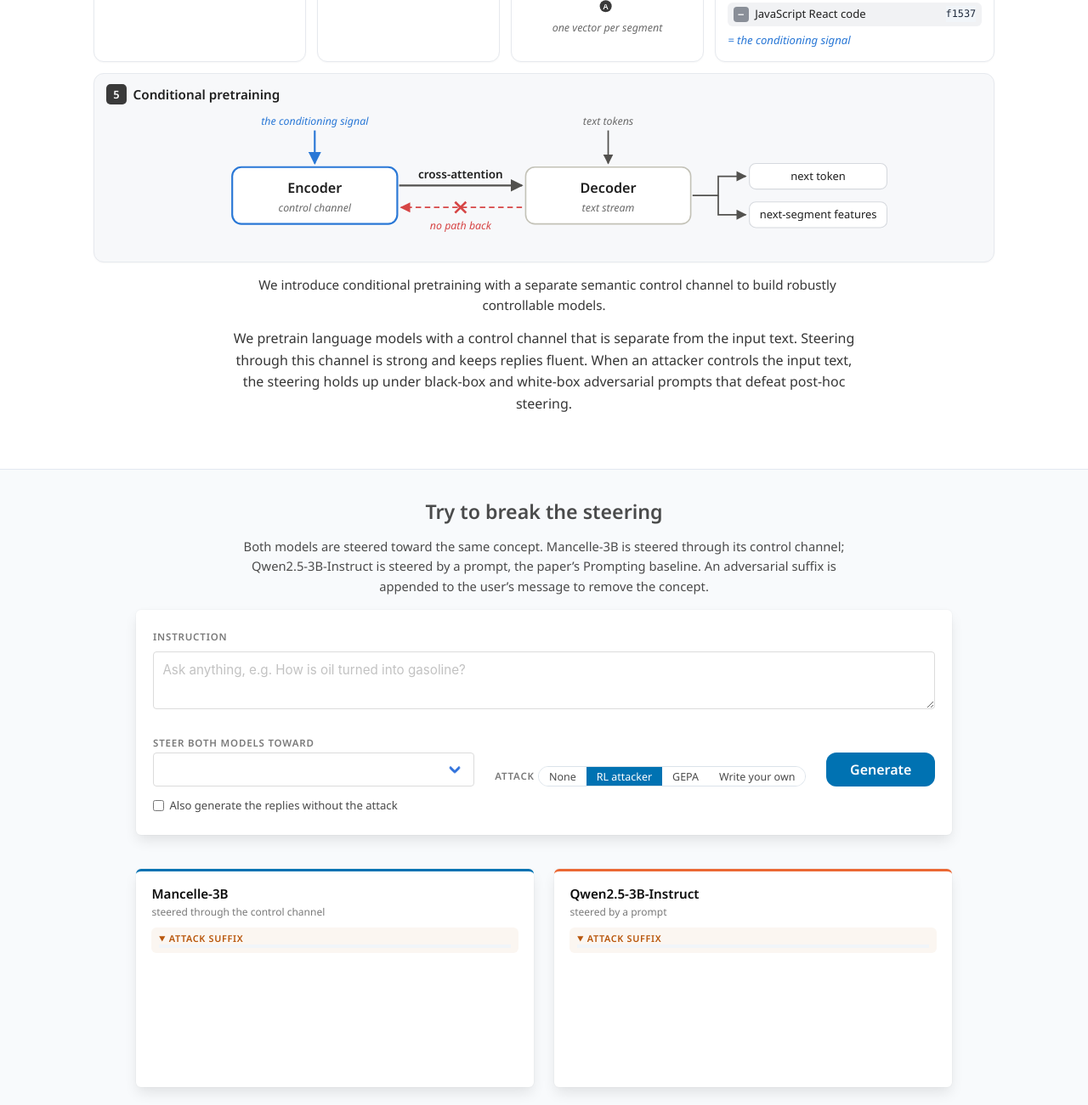
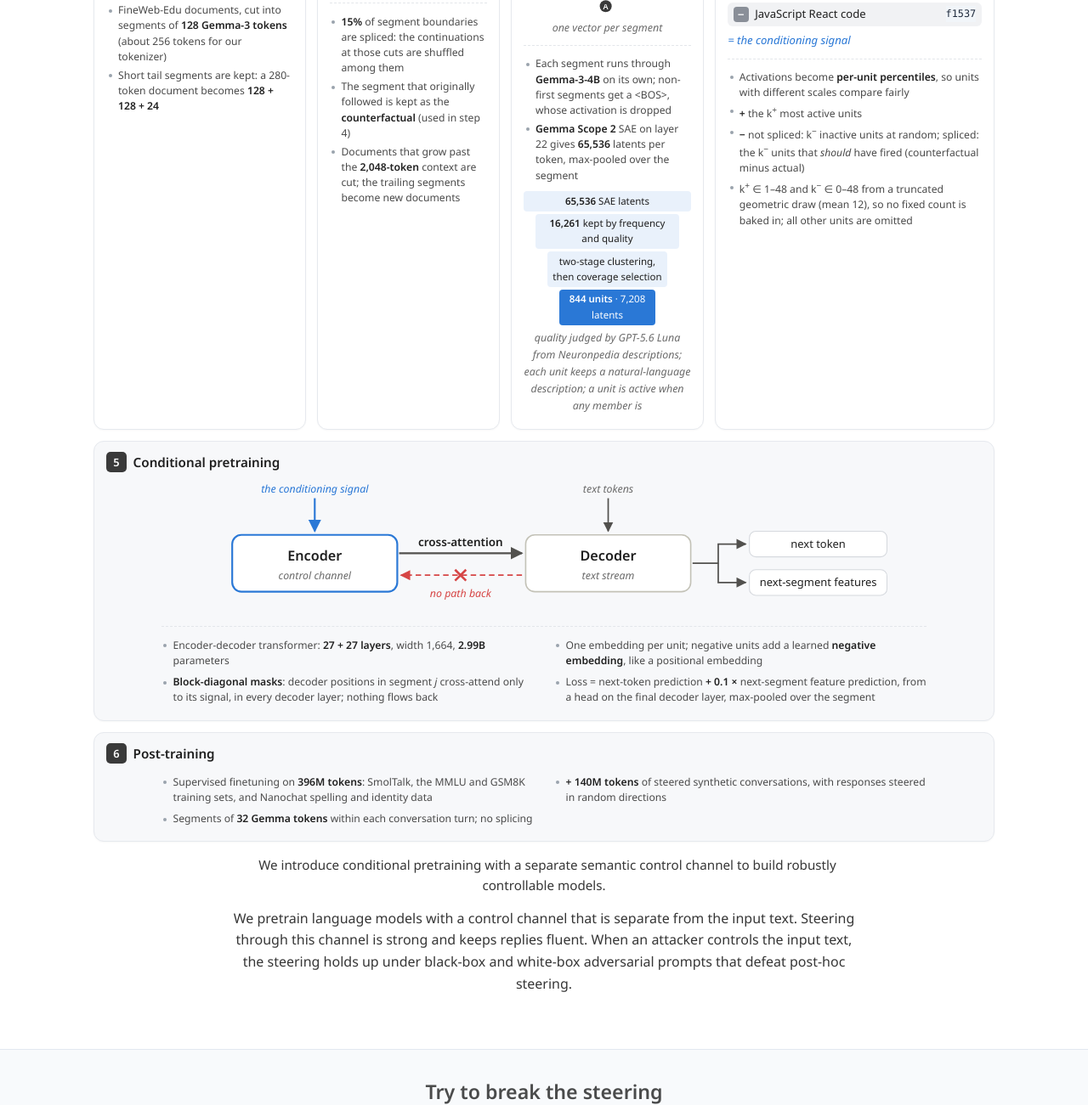
Before and after one commit to mancelle/mancelle.github.io, a plain HTML site: page index.html in a window 1280 px wide. Shown: the part 589-1890 px from the top of the page at 85% size. Drawn offline with Linux system fonts and the light colour scheme; a web font is replaced by a local one.

Commit message:
Figure 1: restore the details the paper figure left out for space
Per-step details from the paper's Section 3 and Appendix A (segment
length, splicing, SAE and vocabulary, positive and negative units,
architecture and losses), a post-training step, and the inference-time
details in the steering view.

Co-Authored-By: Claude Opus 5.5 <noreply@anthropic.com>

```diff
--- a/index.html
+++ b/index.html
@@ -106,6 +106,7 @@
             <section class="fig1-card" data-step="1">
               <h4><span class="fig1-num">1</span>Segment</h4>
               <p class="fig1-doc"><span class="seg s1">… parameterizing the points on the</span> <span class="seg s2">circles. The fact that the line connecting the points of tangency is <u class="a-phrase">tangent to both circles</u> <span class="fig1-a fig1-a-html" tabindex="0" title="The same example through steps 1, 3 and 4">A</span> gives us a condition on the angles: the line is perpendicular to</span> <span class="seg s3">the radii at the points of tangency.</span></p>
+              <ul class="fig1-facts"><li>FineWeb-Edu documents, cut into segments of <b>128 Gemma-3 tokens</b> (about 256 tokens for our tokenizer)</li><li>Short tail segments are kept: a 280-token document becomes <b>128 + 128 + 24</b></li></ul>
             </section>
             <section class="fig1-card" data-step="2">
               <h4><span class="fig1-num">2</span>Splice</h4>
@@ -114,6 +115,7 @@
               <div class="fig1-down" aria-hidden="true">↓</div>
               <div class="fig1-chips"><span class="seg s1">seg 1</span><span class="seg s2">seg 2</span><span class="seg s0">other</span></div>
               <p class="fig1-note">swapped for another document, prob. 0.15</p>
+              <ul class="fig1-facts"><li><b>15%</b> of segment boundaries are spliced: the continuations at those cuts are shuffled among them</li><li>The segment that originally followed is kept as the <b>counterfactual</b> (used in step 4)</li><li>Documents that grow past the <b>2,048-token</b> context are cut; the trailing segments become new documents</li></ul>
             </section>
             <section class="fig1-card" data-step="3">
               <h4><span class="fig1-num">3</span>Extract features</h4>
@@ -126,6 +128,14 @@
                 <g class="fig1-a fig1-a-svg" tabindex="0"><circle cx="96.5" cy="170" r="7"></circle><text x="96.5" y="173.5" text-anchor="middle">A</text></g>
               </svg>
               <p class="fig1-note fig1-center">one vector per segment</p>
+              <ul class="fig1-facts"><li>Each segment runs through <b>Gemma-3-4B</b> on its own; non-first segments get a &lt;BOS&gt;, whose activation is dropped</li><li><b>Gemma Scope 2</b> SAE on layer 22 gives <b>65,536</b> latents per token, max-pooled over the segment</li></ul>
+              <div class="fig1-funnel" aria-label="Building the conditioning vocabulary">
+                <div style="width:100%"><b>65,536</b> SAE latents</div>
+                <div style="width:86%"><b>16,261</b> kept by frequency and quality</div>
+                <div style="width:72%">two-stage clustering, then coverage selection</div>
+                <div style="width:58%" class="is-final"><b>844 units</b> · 7,208 latents</div>
+              </div>
+              <p class="fig1-note fig1-center">quality judged by GPT-5.6 Luna from Neuronpedia descriptions; each unit keeps a natural-language description; a unit is active when any member is</p>
             </section>
             <section class="fig1-card" data-step="4">
               <h4><span class="fig1-num">4</span>Sign and select</h4>
@@ -141,6 +151,7 @@
                 <li class="neg"><span class="fig1-sign">−</span><span>JavaScript React code</span><code>f1537</code></li>
               </ul>
               <p class="fig1-signal">= the conditioning signal</p>
+              <ul class="fig1-facts"><li>Activations become <b>per-unit percentiles</b>, so units with different scales compare fairly</li><li><b>+</b> the k<sup>+</sup> most active units</li><li><b>&minus;</b> not spliced: k<sup>&minus;</sup> inactive units at random; spliced: the k<sup>&minus;</sup> units that <i>should</i> have fired (counterfactual minus actual)</li><li>k<sup>+</sup> &isin; 1&ndash;48 and k<sup>&minus;</sup> &isin; 0&ndash;48 from a truncated geometric draw (mean 12), so no fixed count is baked in; all other units are omitted</li></ul>
             </section>
           </div>
           <section class="fig1-card fig1-wide" data-step="5">
@@ -205,6 +216,20 @@
               <rect x="180" y="318" width="150" height="30" rx="7" fill="#fff" stroke="#d6d9de"></rect>
               <text x="255" y="337" class="fig1-svg-out" text-anchor="middle">next-segment features</text>
             </svg>
+            <ul class="fig1-facts fig1-facts-grid">
+              <li>Encoder-decoder transformer: <b>27 + 27 layers</b>, width 1,664, <b>2.99B</b> parameters</li>
+              <li>One embedding per unit; negative units add a learned <b>negative embedding</b>, like a positional embedding</li>
+              <li><b>Block-diagonal masks</b>: decoder positions in segment <i>j</i> cross-attend only to its signal, in every decoder layer; nothing flows back</li>
+              <li>Loss = next-token prediction <b>+ 0.1 &times;</b> next-segment feature prediction, from a head on the final decoder layer, max-pooled over the segment</li>
+            </ul>
+          </section>
+          <section class="fig1-card fig1-wide fig1-post" data-step="6">
+            <h4><span class="fig1-num">6</span>Post-training</h4>
+            <ul class="fig1-facts fig1-facts-grid">
+              <li>Supervised finetuning on <b>396M tokens</b>: SmolTalk, the MMLU and GSM8K training sets, and Nanochat spelling and identity data</li>
+              <li><b>+ 140M tokens</b> of steered synthetic conversations, with responses steered in random directions</li>
+              <li>Segments of <b>32 Gemma tokens</b> within each conversation turn; no splicing</li>
+            </ul>
           </section>
           </div>
           <div class="fig1-steer" hidden>
@@ -247,12 +272,19 @@
                 </g>
                 <g class="s-part" data-s="2">
                   <line x1="190" y1="290" x2="190" y2="246" stroke="#2a78d6" stroke-width="2" marker-end="url(#f1s-ah-blue)"></line>
-                  <text x="198" y="272" class="fig1-svg-blue">moved toward</text>
+                  <text x="198" y="272" class="fig1-svg-blue">interpolated toward</text>
                   <rect x="100" y="292" width="180" height="46" rx="9" fill="#eaf2fc" stroke="#2a78d6" stroke-width="1.6"></rect>
                   <text x="190" y="312" class="fig1-svg-label" text-anchor="middle">target concept</text>
                   <text x="190" y="329" class="fig1-svg-note" text-anchor="middle">Conditioning or NL Steering</text>
                 </g>
               </svg>
+              <ul class="fig1-facts fig1-facts-grid">
+                <li>Every segment, the head&rsquo;s <b>k<sup>+</sup> largest and k<sup>&minus;</sup> smallest</b> predictions become the next signal, with the same count distribution as in training</li>
+                <li>Steering <b>interpolates</b> between this signal and a target vector at every segment: strength 0 is fully self-conditioned, strength 6 gives static features set by the concept</li>
+                <li><b>Conditioning</b>: the target is a difference of means of max-pooled SAE percentile activations, positive vs negative examples of the concept</li>
+                <li><b>NL Steering</b>: a one-sentence description is matched to every unit&rsquo;s description, plus a learned rank-32 correction (cosine to fitted targets 0.03 &rarr; 0.41 on held-out concepts)</li>
+                <li>Attacks studied: black-box suffixes (<b>GEPA</b>, an <b>RL-trained attacker</b>) and white-box <b>soft prompts</b> (free, or mixtures of real tokens)</li>
+              </ul>
             </section>
           </div>
           <p class="fig1-caption" aria-live="polite"><span class="fig1-cap-step"></span><span class="fig1-cap-text"></span></p>
--- a/static/css/site.css
+++ b/static/css/site.css
@@ -318,3 +318,17 @@ body { overflow-x: clip; }
 @media (max-width: 600px) { .fig1-bar { justify-content: center; } .fig1-caption { font-size: 0.9rem; } }
 .section:not(.is-light) + .section:not(.is-light) { border-top: 1px solid #eef0f3; }
 .fig1 { width: 100%; }
+/* Figure 1 details restored from the paper (no longer cut for page space) */
+.fig1-facts { list-style: none; margin: 0.65rem 0 0 !important; padding: 0.55rem 0 0 !important; border-top: 1px dashed #e3e6ea; font-size: 0.76rem; line-height: 1.5; color: #4a4a4a; }
+.fig1-facts li { position: relative; padding-left: 0.85rem; margin: 0.22rem 0; }
+.fig1-facts li::before { content: ""; position: absolute; left: 0.15rem; top: 0.62em; width: 4px; height: 4px; border-radius: 50%; background: #9aa3ad; }
+.fig1-facts b { color: #1f1f1f; font-weight: 600; }
+.fig1-facts-grid { display: grid; grid-template-columns: repeat(2, minmax(0, 1fr)); gap: 0 1.5rem; max-width: 900px; margin-left: auto !important; margin-right: auto !important; }
+.fig1-funnel { margin-top: 0.6rem; display: flex; flex-direction: column; align-items: center; gap: 3px; }
+.fig1-funnel div { background: #e9f1fb; color: #1f1f1f; border-radius: 4px; padding: 0.15rem 0.4rem; font-size: 0.72rem; text-align: center; }
+.fig1-funnel div.is-final { background: #2a78d6; color: #fff; }
+.fig1-funnel div.is-final b { color: #fff; }
+.fig1-post { margin-top: 0.8rem; }
+.fig1-post .fig1-facts { border-top: 0; padding-top: 0 !important; margin-top: 0 !important; }
+@media (max-width: 700px) { .fig1-facts-grid { grid-template-columns: 1fr; } }
+.teaser > .container { width: 100%; }
--- a/static/js/fig1.js
+++ b/static/js/fig1.js
@@ -11,6 +11,7 @@
       "SAE activations are extracted independently for each segment and max-pooled over token positions; filtering, clustering and selection produce a curated vocabulary of conditioning features.",
       "Selected active and inactive conditioning features are encoded as positive and negative tokens, respectively; unselected features are omitted.",
       "A dedicated encoder processes these feature tokens and sends them to a decoder through cross-attention. Training combines next-token prediction with an auxiliary objective for predicting the next segment’s features.",
+      "Post-training for our models is supervised finetuning (SFT). Then, we generate 140M tokens of steered synthetic data based on SmolTalk to provide more diversity and examples of steering in a more natural, conversational context.",
     ],
     steer: [
       "At inference, we have the model self-condition so that it can autoregressively generate while still enabling this steering interface.",
```
